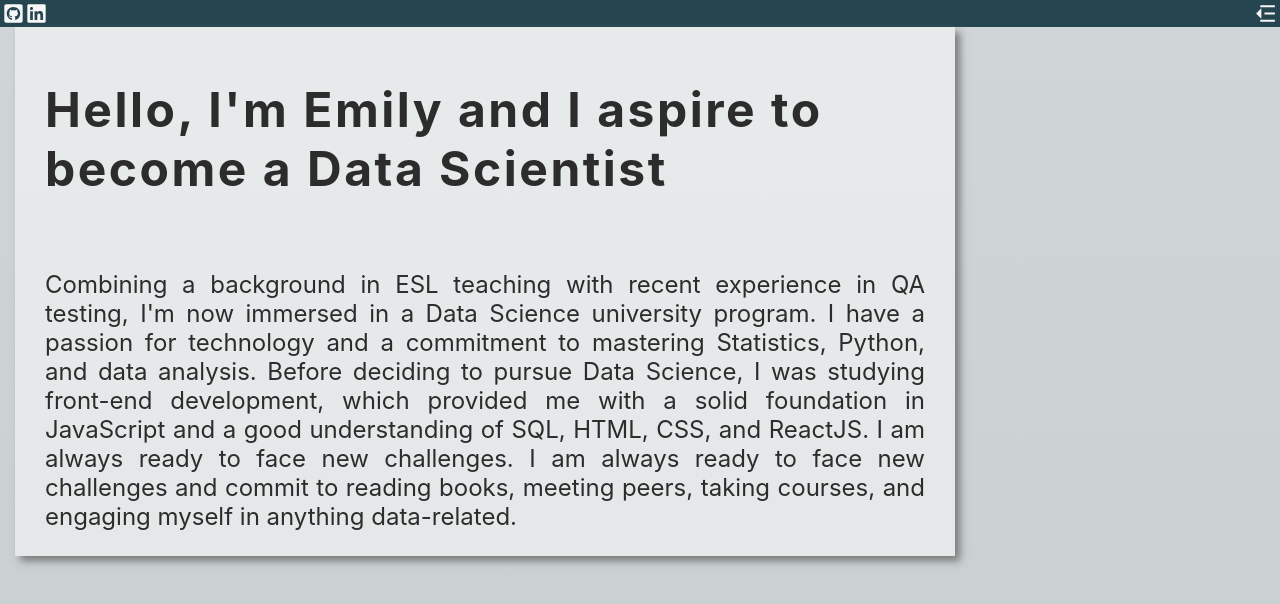
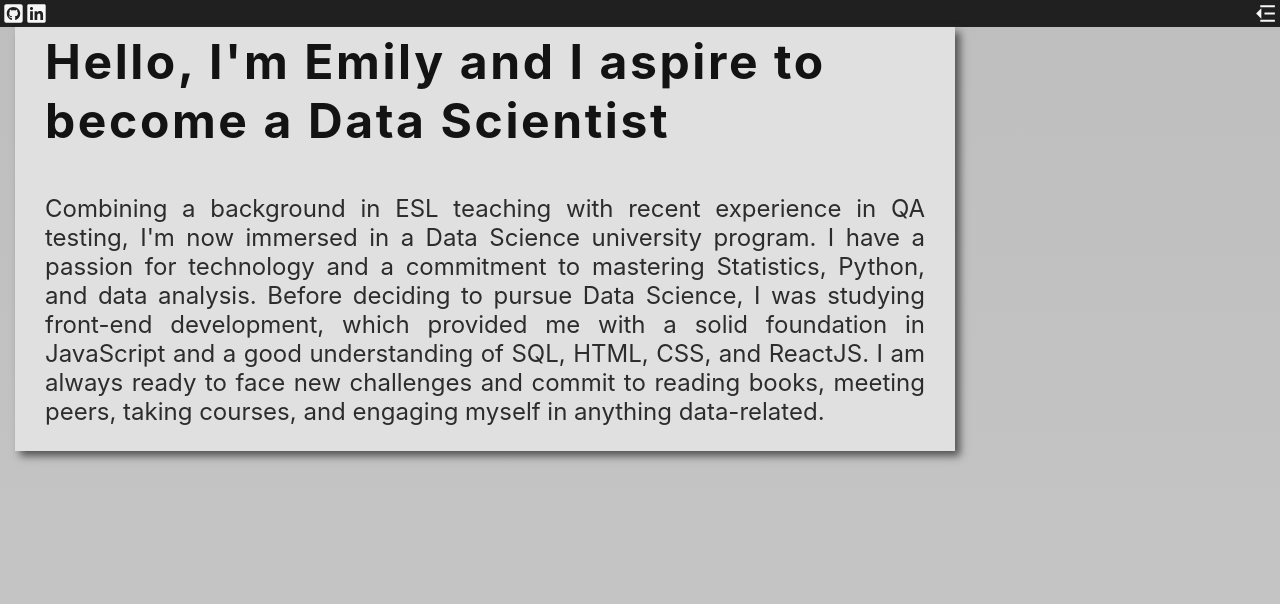
Before and after one commit to snoozleEmily/emilys_portfolio, a React (Create React App) app: page / in a window 1280 px wide. Shown: the top 604 px of the page. Built offline with nearby package versions, Linux system fonts and the light colour scheme.

Commit message:
Palette Color Change
- Dependencies updated.
- Text was updated.
- Palette color changed from blue to gray.
- Title placement changed.

```diff
--- a/package.json
+++ b/package.json
@@ -1,7 +1,7 @@
 {
   "homepage": "https://snoozleEmily.github.io/emilys-coding-journey",
   "name": "emilys-coding-journey",
-  "version": "0.2.0",
+  "version": "0.2.2",
   "private": true,
   "dependencies": {
     "@testing-library/jest-dom": "^6.4.5",
@@ -10,7 +10,7 @@
     "react": "^18.2.0",
     "react-dom": "^18.2.0",
     "react-icons": "^5.2.1",
-    "web-vitals": "^4.0.0"
+    "web-vitals": "^4.0.1"
   },
   "scripts": {
     "start": "react-scripts start",
--- a/src/App.css
+++ b/src/App.css
@@ -105,7 +105,10 @@
 }
 .title-data{
   font-size: 48px;
-  letter-spacing: 2.5px;
+  letter-spacing: 2.6px;
+  color: var(--clr--title);
+  margin-top: 0;
+  margin-bottom: 20px;
 }
 .presentaition-data {
   font-size: 24px;
--- a/src/data.js
+++ b/src/data.js
@@ -4,12 +4,12 @@ const intros = [
   {
     title: `Hello, I'm Emily and I aspire to become a Data Scientist`,
 
-    presentation: `Combining a background in ESL teaching with recent experience in QA testing, I'm now immersed in a Data Science university program. I have a passion for technology and a commitment to mastering Statistics, Python, and data analysis. Before deciding to pursue Data Science, I was studying front-end development, which provided me with a solid foundation in JavaScript and a good understanding of SQL, HTML, CSS, and ReactJS. I am always ready to face new challenges. I am always ready to face new challenges and commit to reading books, meeting peers, taking courses, and engaging myself in anything data-related.`,
+    presentation: `Combining a background in ESL teaching with recent experience in QA testing, I'm now immersed in a Data Science university program. I have a passion for technology and a commitment to mastering Statistics, Python, and data analysis. Before deciding to pursue Data Science, I was studying front-end development, which provided me with a solid foundation in JavaScript and a good understanding of SQL, HTML, CSS, and ReactJS. I am always ready to face new challenges and commit to reading books, meeting peers, taking courses, and engaging myself in anything data-related.`,
   },
   {
-    title: `Olá, me chamo Emily e pretendo me tornar uma Cientista de Dados`,
+    title: `Olá, me chamo Emily e quero ser Cientista de Dados`,
 
-    presentation: `Desde minha experiência como professora de inglês até minha experiência recente como QA tester, agora tenho meu foco no curso de Ciência de Dados. Tenho uma paixão pela tecnologia e estou compromissada em dominar Estatística, Python e análise de dados. Antes de decidir seguir a área de Ciência de Dados, estava estudando desenvolvimento front-end, o que me concedeu uma base sólida em JavaScript e uma ótima noção de SQL, HTML, CSS e ReactJS. Sempre pronta para aceitar novos desafios, eu me disponho a ler livros, fazer networking, fazer cursos e respirar em qualquer coisa relacionada a dados.`,
+    presentation: `Desde minha experiência como professora de inglês até minha experiência recente como QA tester, agora tenho meu foco no curso de Ciência de Dados. Tenho uma paixão pela tecnologia e estou compromissada em dominar Estatística, Python e análise de dados. Antes de decidir seguir a área de Ciência de Dados, estava estudando desenvolvimento front-end, o que me concedeu uma base sólida em JavaScript e uma ótima noção de SQL, HTML, CSS e ReactJS. Sempre pronta para aceitar novos desafios, me disponho a ler livros, fazer networking, fazer cursos e respirar em qualquer coisa relacionada a dados.`,
   },
   {
     title: `Hola, soy Emily y quiero ser una Científica de Datos`,
--- a/src/index.css
+++ b/src/index.css
@@ -1,13 +1,14 @@
 :root {
-  --clr--base: #d0d6d8;            /* Light gray */
-  --clr--secondary-base: #b4bbb5;  /* Light green */
-  --clr--letters: #2c2c2c;         /* Dark gray */
-  --clr--navbar: #254551;          /* Navy blue */
-  --clr--container: #ffffff80;     /* Semi-transparent white */
-  --clr--border: #797979;          /* Gray */
-  --clr--border--hover: #000000;   /* Black */
-  --clr--hover: #05050575;         /* Semi-transparent black */
-  --clr--icons: #f7f7f7;           /* Light gray */
+  --clr--base: #bebebe;
+  --clr--secondary-base: #e0e0e0;
+  --clr--letters: #2c2c2c;
+  --clr--title: #131313;
+  --clr--navbar: #202020;
+  --clr--container: #e0e0e0;
+  --clr--border: #535353;
+  --clr--border--hover: #000000;
+  --clr--hover: #05050575;
+  --clr--icons: #f7f7f7;
 }
 
 body {
```
Also changed, not shown: 1 other file (tests, documents, lock files or other folders).
